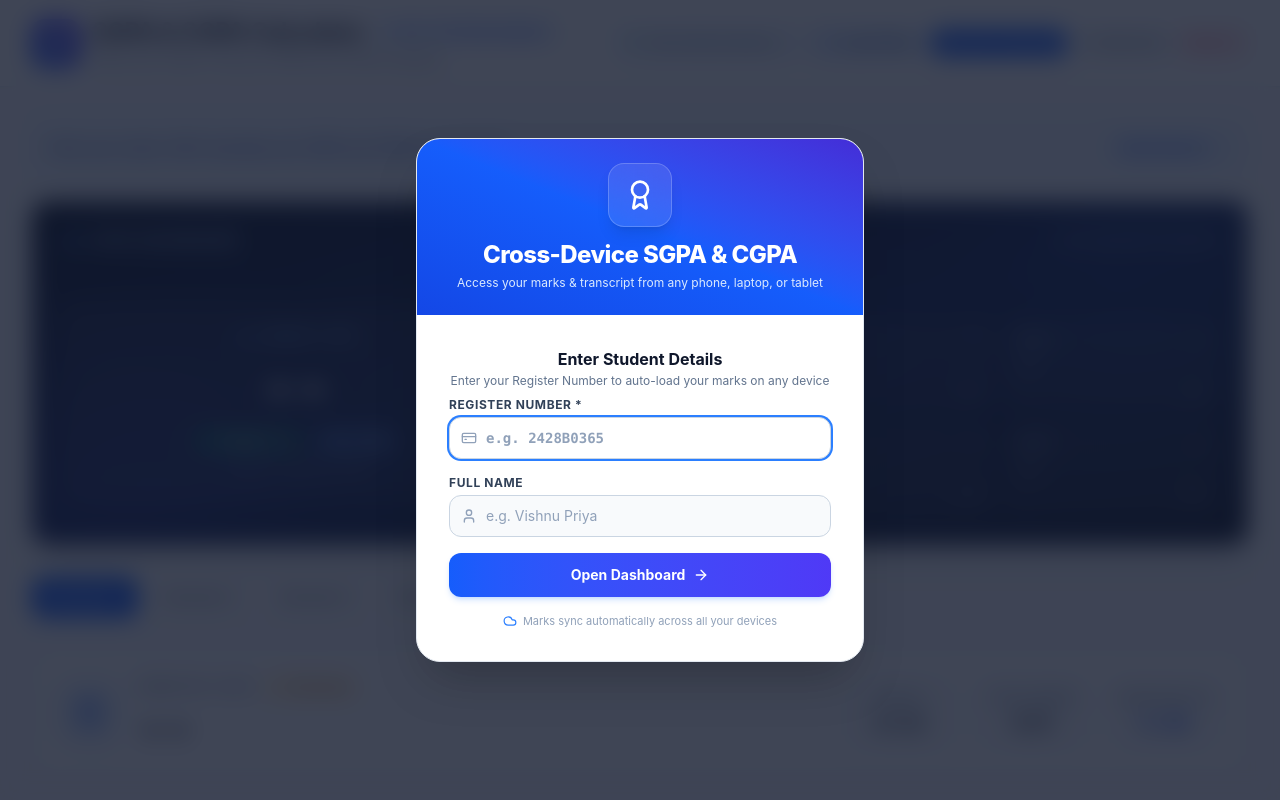
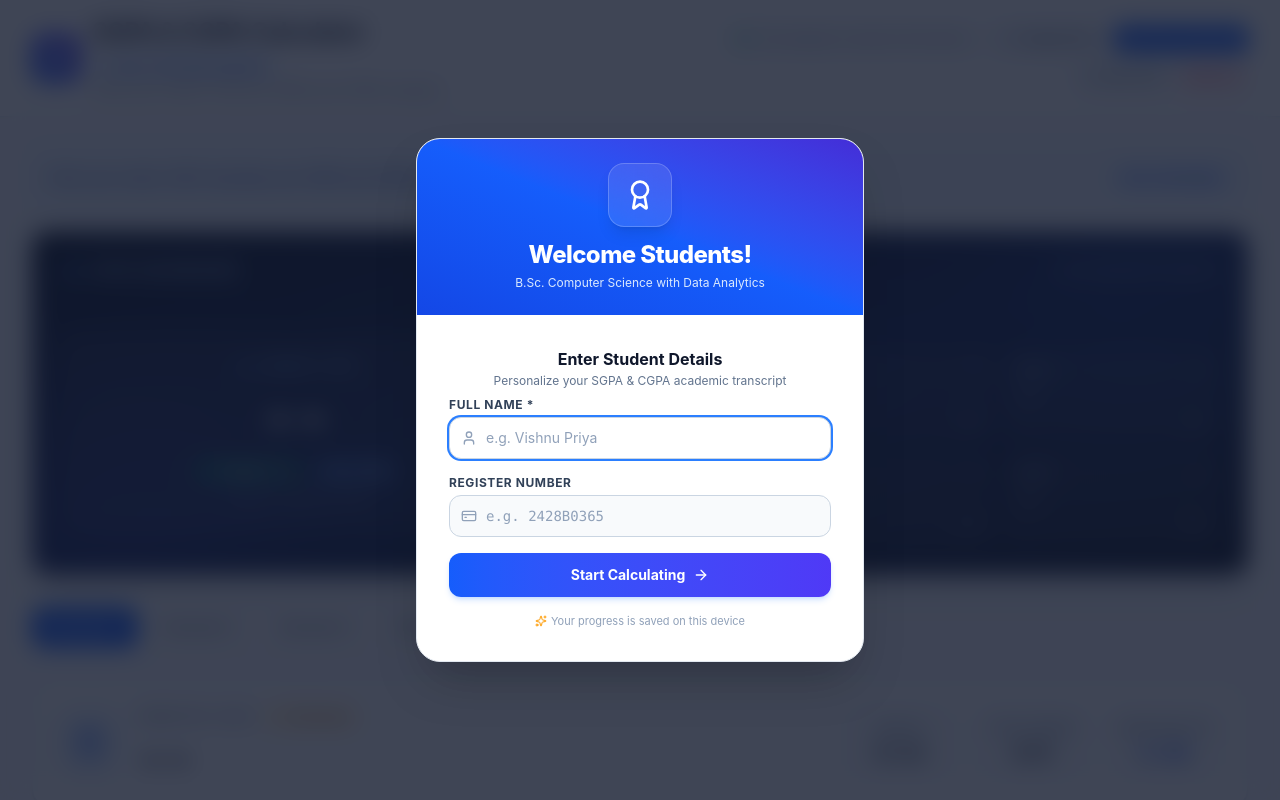
Before and after one commit to vishnupriyac240307/sgpa-cgpa-calculator, a React (Vite) app: page / in a window 1280 px wide. Shown: the top 800 px of the page. Built offline with nearby package versions, Linux system fonts and the light colour scheme.

Commit message:
Revert: remove experimental cloud sync feature and restore clean local state

```diff
--- a/package.json
+++ b/package.json
@@ -11,7 +11,6 @@
   },
   "dependencies": {
     "canvas-confetti": "^1.9.4",
-    "firebase": "^12.19.0",
     "html2pdf.js": "^0.14.0",
     "lucide-react": "^1.47.0",
     "react": "^19.2.8",
--- a/src/App.tsx
+++ b/src/App.tsx
@@ -4,7 +4,6 @@ import { INITIAL_CURRICULUM } from './data/curriculum';
 import type { Semester, StudentInfo } from './types/curriculum';
 import { calculateSGPA, calculateCGPA } from './utils/calculation';
 import { loadStateFromStorage, saveStateToStorage, clearStorageData } from './utils/storage';
-import { saveToCloudStorage, loadFromCloudStorage } from './utils/cloudSync';
 
 import { Header } from './components/Header';
 import { Dashboard } from './components/Dashboard';
@@ -23,27 +22,16 @@ export function App() {
   const [activeSemesterNumber, setActiveSemesterNumber] = React.useState<number>(1);
   const [studentInfo, setStudentInfo] = React.useState<StudentInfo>({ name: '', registerNo: '' });
   const [isSaved, setIsSaved] = React.useState<boolean>(true);
-  const [isCloudSyncing, setIsCloudSyncing] = React.useState<boolean>(false);
   const [isResultModalOpen, setIsResultModalOpen] = React.useState<boolean>(false);
   const [isOnboardingOpen, setIsOnboardingOpen] = React.useState<boolean>(false);
-  const [syncToastMsg, setSyncToastMsg] = React.useState<string | null>(null);
 
-  // Load saved state from LocalStorage or Cloud on mount
+  // Load saved state from LocalStorage on mount
   React.useEffect(() => {
     const saved = loadStateFromStorage();
     if (saved) {
-      if (saved.studentInfo && (saved.studentInfo.name || saved.studentInfo.registerNo)) {
+      if (saved.studentInfo && saved.studentInfo.name) {
         setStudentInfo(saved.studentInfo);
         setIsOnboardingOpen(false);
-
-        // Attempt background cloud sync check for student
-        if (saved.studentInfo.registerNo) {
-          loadFromCloudStorage(saved.studentInfo.registerNo).then((cloudData) => {
-            if (cloudData) {
-              applyCloudDataToState(cloudData, false);
-            }
-          });
-        }
       } else {
         setIsOnboardingOpen(true);
       }
@@ -70,42 +58,6 @@ export function App() {
     }
   }, []);
 
-  // Helper to apply cloud dataset into application state
-  const applyCloudDataToState = (cloudData: any, showNotice: boolean = true) => {
-    const { studentName, registerNo, marksMap, inclusionsMap, electivesMap } = cloudData;
-
-    if (studentName || registerNo) {
-      setStudentInfo({
-        name: studentName || 'Student',
-        registerNo: registerNo || '',
-      });
-    }
-
-    setSemesters((prevSemesters) =>
-      prevSemesters.map((sem) => ({
-        ...sem,
-        subjects: sem.subjects.map((sub) => {
-          const cloudMark = marksMap ? marksMap[sub.id] : undefined;
-          const cloudInclusion = inclusionsMap ? inclusionsMap[sub.id] : undefined;
-          const cloudElective = electivesMap ? electivesMap[sub.id] : undefined;
-
-          return {
-            ...sub,
-            marks: cloudMark !== undefined ? cloudMark : sub.marks,
-            included: cloudInclusion !== undefined ? cloudInclusion : sub.included,
-            selectedElective: cloudElective !== undefined ? cloudElective : sub.selectedElective,
-          };
-        }),
-      }))
-    );
-
-    if (showNotice) {
-      setSyncToastMsg(`☁️ Loaded cloud profile for ${studentName || registerNo}!`);
-      setTimeout(() => setSyncToastMsg(null), 4000);
-    }
-  };
-
-  // Helper to trigger LocalStorage & Cloud Storage Auto-Sync
   const triggerAutoSave = (updatedSemesters: Semester[], updatedStudentInfo: StudentInfo) => {
     const marksMap: Record<string, number | null> = {};
     const inclusionsMap: Record<string, boolean> = {};
@@ -121,35 +73,14 @@ export function App() {
       });
     });
 
-    // 1. Local Storage Sync
     saveStateToStorage(marksMap, inclusionsMap, electivesMap, updatedStudentInfo);
     setIsSaved(true);
-
-    // 2. Cross-Device Cloud Storage Sync (Background)
-    const syncKey = updatedStudentInfo.registerNo || updatedStudentInfo.name;
-    if (syncKey) {
-      setIsCloudSyncing(true);
-      saveToCloudStorage(
-        updatedStudentInfo.registerNo,
-        updatedStudentInfo.name,
-        marksMap,
-        inclusionsMap,
-        electivesMap
-      ).then(() => {
-        setIsCloudSyncing(false);
-      });
-    }
   };
 
-  const handleOnboardingSubmit = (info: StudentInfo, loadedCloudData?: any) => {
+  const handleOnboardingSubmit = (info: StudentInfo) => {
     setStudentInfo(info);
     setIsOnboardingOpen(false);
-
-    if (loadedCloudData) {
-      applyCloudDataToState(loadedCloudData, true);
-    } else {
-      triggerAutoSave(semesters, info);
-    }
+    triggerAutoSave(semesters, info);
 
     confetti({
       particleCount: 50,
@@ -276,29 +207,18 @@ export function App() {
         onOpenResultModal={() => setIsResultModalOpen(true)}
         onOpenOnboarding={() => setIsOnboardingOpen(true)}
         isSaved={isSaved}
-        isCloudSyncing={isCloudSyncing}
       />
 
       {/* Main Content Area */}
       <main className="flex-1 max-w-7xl w-full mx-auto px-4 sm:px-6 lg:px-8 py-6 sm:py-8">
-        {/* Sync Toast Notification */}
-        {syncToastMsg && (
-          <div className="mb-4 p-3 rounded-xl bg-emerald-600 text-white text-xs sm:text-sm font-semibold flex items-center justify-between shadow-md animate-fade-in no-print">
-            <span>{syncToastMsg}</span>
-            <button onClick={() => setSyncToastMsg(null)} className="text-white hover:text-slate-200">
-              ✕
-            </button>
-          </div>
-        )}
-
         <div className="mb-6 p-4 rounded-xl bg-blue-50 border border-blue-200 text-blue-900 text-xs sm:text-sm font-medium flex items-center justify-between no-print shadow-2xs">
           <span>
             {studentInfo.name
-              ? `Welcome ${studentInfo.name} (${studentInfo.registerNo || 'No Reg'})! Your marks sync across all your devices.`
+              ? `Welcome ${studentInfo.name}! Enter your marks to calculate SGPA and CGPA automatically.`
               : "Enter your marks. We'll calculate your SGPA and CGPA automatically."}
           </span>
           <span className="hidden md:inline-block text-xs font-bold text-blue-700 bg-blue-100 px-2.5 py-1 rounded-md">
-            Cloud-Synced ☁️
+            Auto-Calculating
           </span>
         </div>
 
@@ -341,7 +261,7 @@ export function App() {
 
       <Footer />
 
-      {/* Onboarding Welcome / Cross-Device Sync Modal */}
+      {/* Onboarding Welcome Modal */}
       <StudentOnboardingModal
         isOpen={isOnboardingOpen}
         onSubmit={handleOnboardingSubmit}
--- a/src/components/Header.tsx
+++ b/src/components/Header.tsx
@@ -1,5 +1,5 @@
 import React from 'react';
-import { Calculator, Award, RefreshCw, Printer, User, CloudCheck, CloudUpload } from 'lucide-react';
+import { Calculator, Award, Save, RefreshCw, Printer, User } from 'lucide-react';
 import type { StudentInfo } from '../types/curriculum';
 
 interface HeaderProps {
@@ -9,8 +9,7 @@ interface HeaderProps {
   onResetAll: () => void;
   onOpenResultModal: () => void;
   onOpenOnboarding?: () => void;
-  isSaved?: boolean;
-  isCloudSyncing?: boolean;
+  isSaved: boolean;
 }
 
 export const Header: React.FC<HeaderProps> = ({
@@ -19,7 +18,7 @@ export const Header: React.FC<HeaderProps> = ({
   onResetAll,
   onOpenResultModal,
   onOpenOnboarding,
-  isCloudSyncing,
+  isSaved,
 }) => {
   return (
     <header className="bg-white border-b border-slate-200 sticky top-0 z-30 shadow-xs no-print">
@@ -45,28 +44,19 @@ export const Header: React.FC<HeaderProps> = ({
           </div>
 
           <div className="flex items-center flex-wrap gap-2 justify-between md:justify-end">
-            <div className="flex items-center gap-1.5 text-xs text-slate-600 bg-blue-50 px-2.5 py-1.5 rounded-lg border border-blue-200 font-medium">
-              {isCloudSyncing ? (
-                <>
-                  <CloudUpload className="w-3.5 h-3.5 text-blue-600 animate-pulse" />
-                  <span>Syncing...</span>
-                </>
-              ) : (
-                <>
-                  <CloudCheck className="w-3.5 h-3.5 text-emerald-600" />
-                  <span className="hidden sm:inline">Cross-Device Synced ☁️</span>
-                  <span className="sm:hidden">Synced ☁️</span>
-                </>
-              )}
+            <div className="flex items-center gap-1.5 text-xs text-slate-500 bg-slate-50 px-2.5 py-1.5 rounded-lg border border-slate-200">
+              <Save className={`w-3.5 h-3.5 ${isSaved ? 'text-emerald-500' : 'text-amber-500'}`} />
+              <span className="hidden sm:inline">Your progress is saved on this device.</span>
+              <span className="sm:hidden">Auto-saved</span>
             </div>
 
             <button
               onClick={onOpenOnboarding}
-              className="inline-flex items-center gap-1.5 text-xs font-semibold px-3 py-1.5 rounded-lg text-blue-900 bg-blue-100/70 hover:bg-blue-200 border border-blue-200 transition-colors"
-              title="Click to load or switch student profile"
+              className="inline-flex items-center gap-1.5 text-xs font-medium px-3 py-1.5 rounded-lg text-slate-700 bg-slate-100 hover:bg-slate-200 border border-slate-200 transition-colors"
+              title="Edit Student Details"
             >
-              <User className="w-3.5 h-3.5 text-blue-700" />
-              <span>{studentInfo.name ? `${studentInfo.name} (${studentInfo.registerNo || 'No Reg'})` : 'Load Profile'}</span>
+              <User className="w-3.5 h-3.5 text-slate-500" />
+              <span>{studentInfo.name ? studentInfo.name : 'Student Info'}</span>
             </button>
 
             <button
--- a/src/components/StudentOnboardingModal.tsx
+++ b/src/components/StudentOnboardingModal.tsx
@@ -1,11 +1,10 @@
 import React from 'react';
 import type { StudentInfo } from '../types/curriculum';
-import { loadFromCloudStorage } from '../utils/cloudSync';
-import { Award, User, CreditCard, ArrowRight, Cloud, CloudDownload, Loader2 } from 'lucide-react';
+import { Award, User, CreditCard, Sparkles, ArrowRight } from 'lucide-react';
 
 interface StudentOnboardingModalProps {
   isOpen: boolean;
-  onSubmit: (info: StudentInfo, loadedCloudData?: any) => void;
+  onSubmit: (info: StudentInfo) => void;
   initialInfo?: StudentInfo;
 }
 
@@ -17,48 +16,21 @@ export const StudentOnboardingModal: React.FC<StudentOnboardingModalProps> = ({
   const [name, setName] = React.useState(initialInfo?.name || '');
   const [registerNo, setRegisterNo] = React.useState(initialInfo?.registerNo || '');
   const [error, setError] = React.useState<string | null>(null);
-  const [isSearchingCloud, setIsSearchingCloud] = React.useState(false);
-  const [cloudFoundMsg, setCloudFoundMsg] = React.useState<string | null>(null);
-  const [fetchedCloudData, setFetchedCloudData] = React.useState<any | null>(null);
 
   if (!isOpen) return null;
 
-  const handleCheckCloud = async (regStr: string) => {
-    const trimmed = regStr.trim();
-    if (trimmed.length < 3) return;
-
-    setIsSearchingCloud(true);
-    setCloudFoundMsg(null);
-
-    const cloudData = await loadFromCloudStorage(trimmed);
-    setIsSearchingCloud(false);
-
-    if (cloudData) {
-      setFetchedCloudData(cloudData);
-      if (cloudData.studentName && !name) {
-        setName(cloudData.studentName);
-      }
-      setCloudFoundMsg(`Found saved cloud profile for ${cloudData.studentName || trimmed}!`);
-    } else {
-      setFetchedCloudData(null);
-    }
-  };
-
   const handleSubmit = (e: React.FormEvent) => {
     e.preventDefault();
-    if (!name.trim() && !registerNo.trim()) {
-      setError('Please enter your Name or Register Number');
+    if (!name.trim()) {
+      setError('Please enter your full name');
       return;
     }
 
     setError(null);
-    onSubmit(
-      {
-        name: name.trim() || fetchedCloudData?.studentName || 'Student',
-        registerNo: registerNo.trim(),
-      },
-      fetchedCloudData
-    );
+    onSubmit({
+      name: name.trim(),
+      registerNo: registerNo.trim(),
+    });
   };
 
   return (
@@ -70,10 +42,10 @@ export const StudentOnboardingModal: React.FC<StudentOnboardingModalProps> = ({
           </div>
 
           <h2 className="text-xl sm:text-2xl font-extrabold tracking-tight">
-            Cross-Device SGPA & CGPA
+            Welcome Students!
           </h2>
           <p className="text-xs text-blue-100 mt-1">
-            Access your marks & transcript from any phone, laptop, or tablet
+            B.Sc. Computer Science with Data Analytics
           </p>
         </div>
 
@@ -83,56 +55,43 @@ export const StudentOnboardingModal: React.FC<StudentOnboardingModalProps> = ({
               Enter Student Details
             </h3>
             <p className="text-xs text-slate-500 mt-0.5">
-              Enter your Register Number to auto-load your marks on any device
+              Personalize your SGPA & CGPA academic transcript
             </p>
           </div>
 
           <div className="space-y-1">
-            <label className="text-xs font-bold text-slate-700 uppercase tracking-wider flex items-center justify-between">
-              <span>Register Number *</span>
-              {isSearchingCloud && (
-                <span className="text-[10px] text-blue-600 flex items-center gap-1 font-normal">
-                  <Loader2 className="w-3 h-3 animate-spin" /> Checking Cloud...
-                </span>
-              )}
+            <label className="text-xs font-bold text-slate-700 uppercase tracking-wider block">
+              Full Name *
+            </label>
+            <div className="relative">
+              <User className="w-4 h-4 text-slate-400 absolute left-3 top-1/2 -translate-y-1/2" />
+              <input
+                type="text"
+                required
+                autoFocus
+                placeholder="e.g. Vishnu Priya"
+                value={name}
+                onChange={(e) => {
+                  setName(e.target.value);
+                  if (error) setError(null);
+                }}
+                className="w-full text-sm pl-9 pr-3 py-2.5 rounded-xl border border-slate-300 bg-slate-50 text-slate-900 placeholder-slate-400 focus:bg-white focus:ring-2 focus:ring-blue-500 focus:outline-hidden transition-all"
+              />
+            </div>
+          </div>
+
+          <div className="space-y-1">
+            <label className="text-xs font-bold text-slate-700 uppercase tracking-wider block">
+              Register Number
             </label>
             <div className="relative">
               <CreditCard className="w-4 h-4 text-slate-400 absolute left-3 top-1/2 -translate-y-1/2" />
               <input
                 type="text"
-                autoFocus
                 placeholder="e.g. 2428B0365"
                 value={registerNo}
-                onChange={(e) => {
-                  const val = e.target.value;
-                  setRegisterNo(val);
-                  if (error) setError(null);
-                  handleCheckCloud(val);
-                }}
-                className="w-full text-sm font-mono font-bold pl-9 pr-3 py-2.5 rounded-xl border border-slate-300 bg-slate-50 text-slate-900 placeholder-slate-400 focus:bg-white focus:ring-2 focus:ring-blue-500 focus:outline-hidden transition-all"
-              />
-            </div>
-          </div>
-
-          {cloudFoundMsg && (
-            <div className="text-xs font-semibold text-emerald-800 bg-emerald-50 p-2.5 rounded-xl border border-emerald-200 flex items-center gap-2 animate-fade-in">
-              <CloudDownload className="w-4 h-4 text-emerald-600 shrink-0" />
-              <span>{cloudFoundMsg}</span>
-            </div>
-          )}
-
-          <div className="space-y-1">
-            <label className="text-xs font-bold text-slate-700 uppercase tracking-wider block">
-              Full Name
-            </label>
-            <div className="relative">
-              <User className="w-4 h-4 text-slate-400 absolute left-3 top-1/2 -translate-y-1/2" />
-              <input
-                type="text"
-                placeholder="e.g. Vishnu Priya"
-                value={name}
-                onChange={(e) => setName(e.target.value)}
-                className="w-full text-sm pl-9 pr-3 py-2.5 rounded-xl border border-slate-300 bg-slate-50 text-slate-900 placeholder-slate-400 focus:bg-white focus:ring-2 focus:ring-blue-500 focus:outline-hidden transition-all"
+                onChange={(e) => setRegisterNo(e.target.value)}
+                className="w-full text-sm font-mono pl-9 pr-3 py-2.5 rounded-xl border border-slate-300 bg-slate-50 text-slate-900 placeholder-slate-400 focus:bg-white focus:ring-2 focus:ring-blue-500 focus:outline-hidden transition-all"
               />
             </div>
           </div>
@@ -147,13 +106,13 @@ export const StudentOnboardingModal: React.FC<StudentOnboardingModalProps> = ({
             type="submit"
             className="w-full py-3 px-4 bg-gradient-to-r from-blue-600 to-indigo-600 hover:from-blue-700 hover:to-indigo-700 text-white font-bold text-sm rounded-xl shadow-md shadow-blue-500/20 transition-all flex items-center justify-center gap-2 mt-4"
           >
-            <span>{fetchedCloudData ? 'Load Cloud Profile & Open Dashboard' : 'Open Dashboard'}</span>
+            <span>Start Calculating</span>
             <ArrowRight className="w-4 h-4" />
           </button>
 
-          <p className="text-[11px] text-slate-400 text-center flex items-center justify-center gap-1.5 mt-2">
-            <Cloud className="w-3.5 h-3.5 text-blue-500" />
-            <span>Marks sync automatically across all your devices</span>
+          <p className="text-[11px] text-slate-400 text-center flex items-center justify-center gap-1 mt-2">
+            <Sparkles className="w-3 h-3 text-amber-500" />
+            <span>Your progress is saved on this device</span>
           </p>
         </form>
       </div>
```
Also changed, not shown: src/utils/cloudSync.ts (deleted, +0 -140 lines), 1 other file (tests, documents, lock files or other folders).
